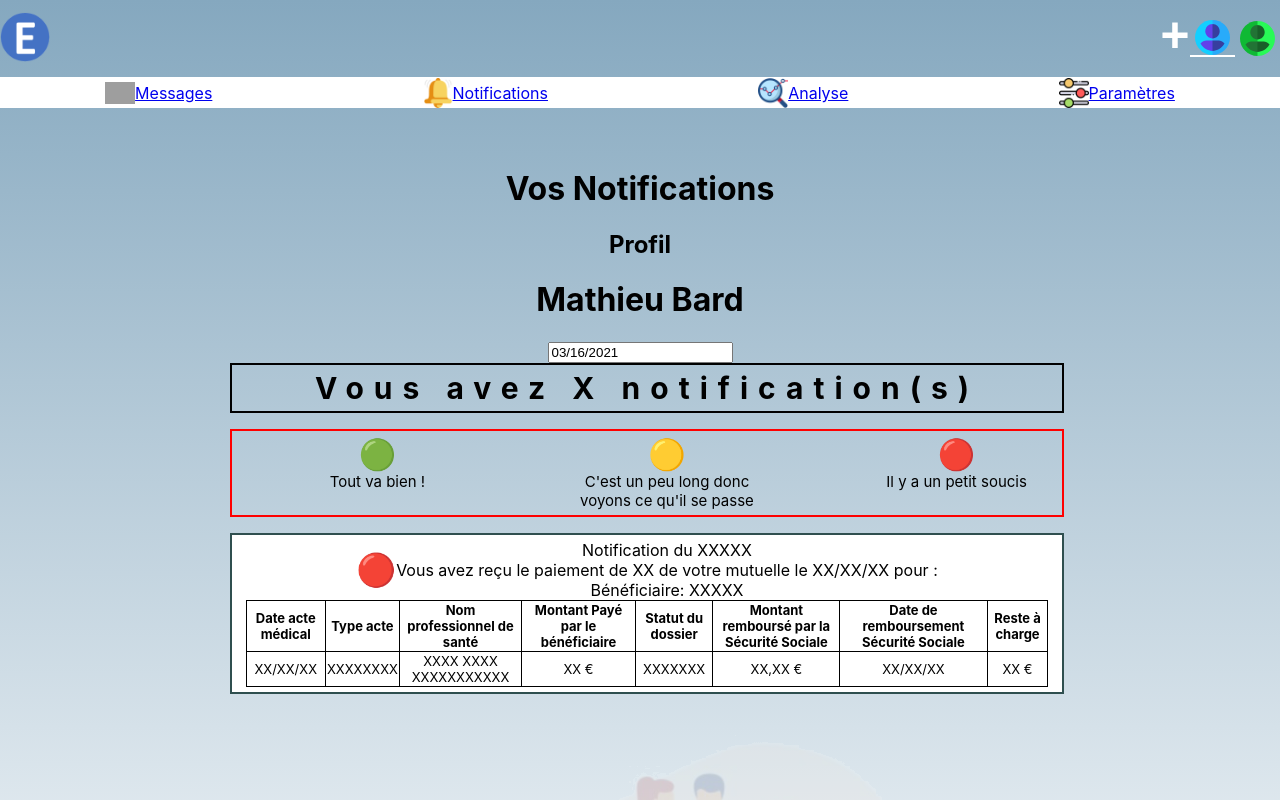
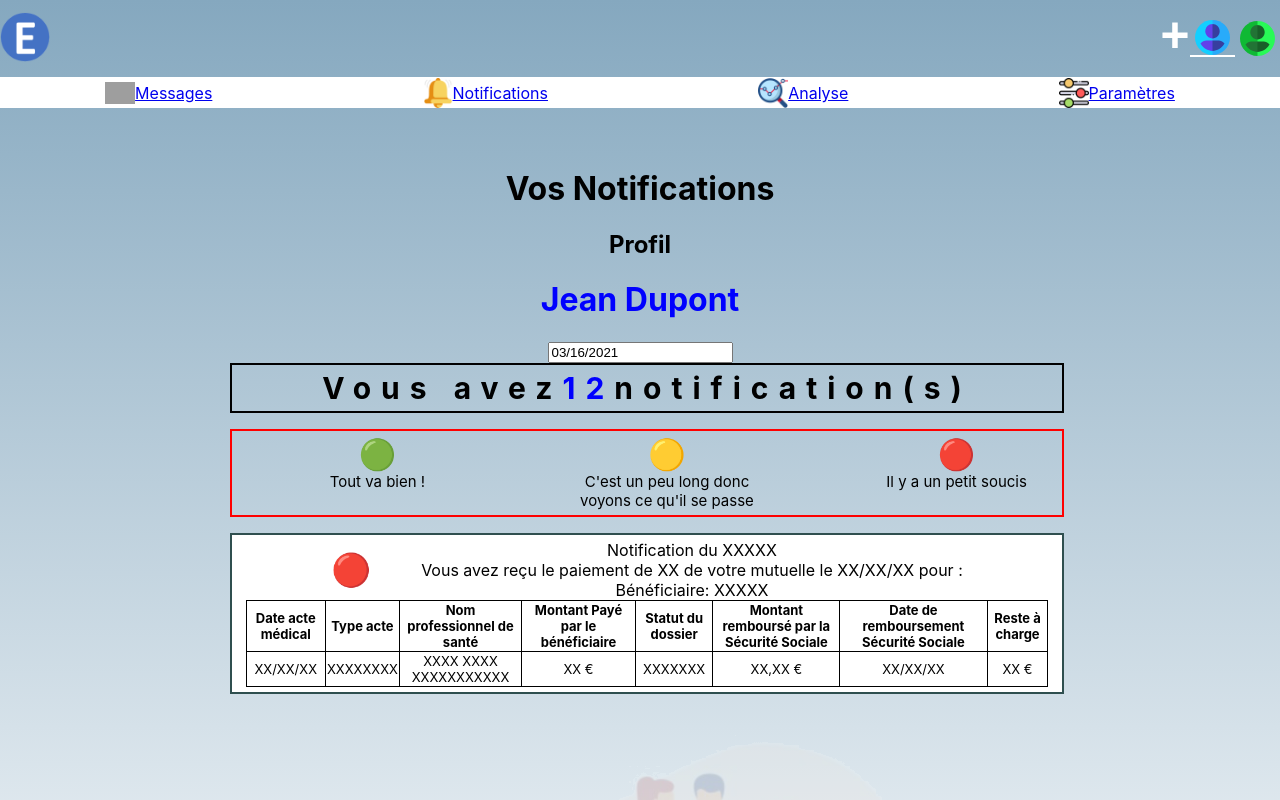
Before and after one commit to WildCodeSchool/remoteFR-R2dwild-P3-secuel-front, a React (Create React App) app: page /notification in a window 1280 px wide. Shown: the top 800 px of the page. Built offline with nearby package versions, Linux system fonts and the light colour scheme; grey boxes are pictures that could not be loaded.

Commit message:
Name profil & notif number => dynamic

```diff
--- a/src/screen/Notification.css
+++ b/src/screen/Notification.css
@@ -36,7 +36,8 @@
 
 .Vignette {
   font-size: xx-large;
-  }
+  margin-right: 50px;
+}
 
 .LegendRaw {
   border: 2px solid red;
--- a/src/screen/Notification.js
+++ b/src/screen/Notification.js
@@ -8,14 +8,25 @@ import './Notification.css'
 
 const Notification = () => {
   const [startDate, setStartDate] = useState(new Date())
+
   return (
     // Body du composant
     <div className='NotifBody'>
       <h1>Vos Notifications</h1>
       <h2>Profil</h2>
-      <h1>Mathieu Bard</h1>
+      <h1>
+        <span style={{ color: 'blue' }}>
+          {eventArray[0]['prénom'] + '   ' + eventArray[0]['Nom']}
+        </span>
+      </h1>
       <DatePicker selected={startDate} onChange={date => setStartDate(date)} />
-      <div className='NotifNumber'>Vous avez X notification(s)</div>
+      <div className='NotifNumber'>
+        Vous avez{' '}
+        <span style={{ color: 'blue' }}>
+          {eventArray.filter(data => data['prénom'] === 'Jean').length}{' '}
+        </span>
+        notification(s)
+      </div>
       {/* Légende des vignettes  */}
       <ul className='LegendRaw'>
         <ul className='StarNText'>
```
